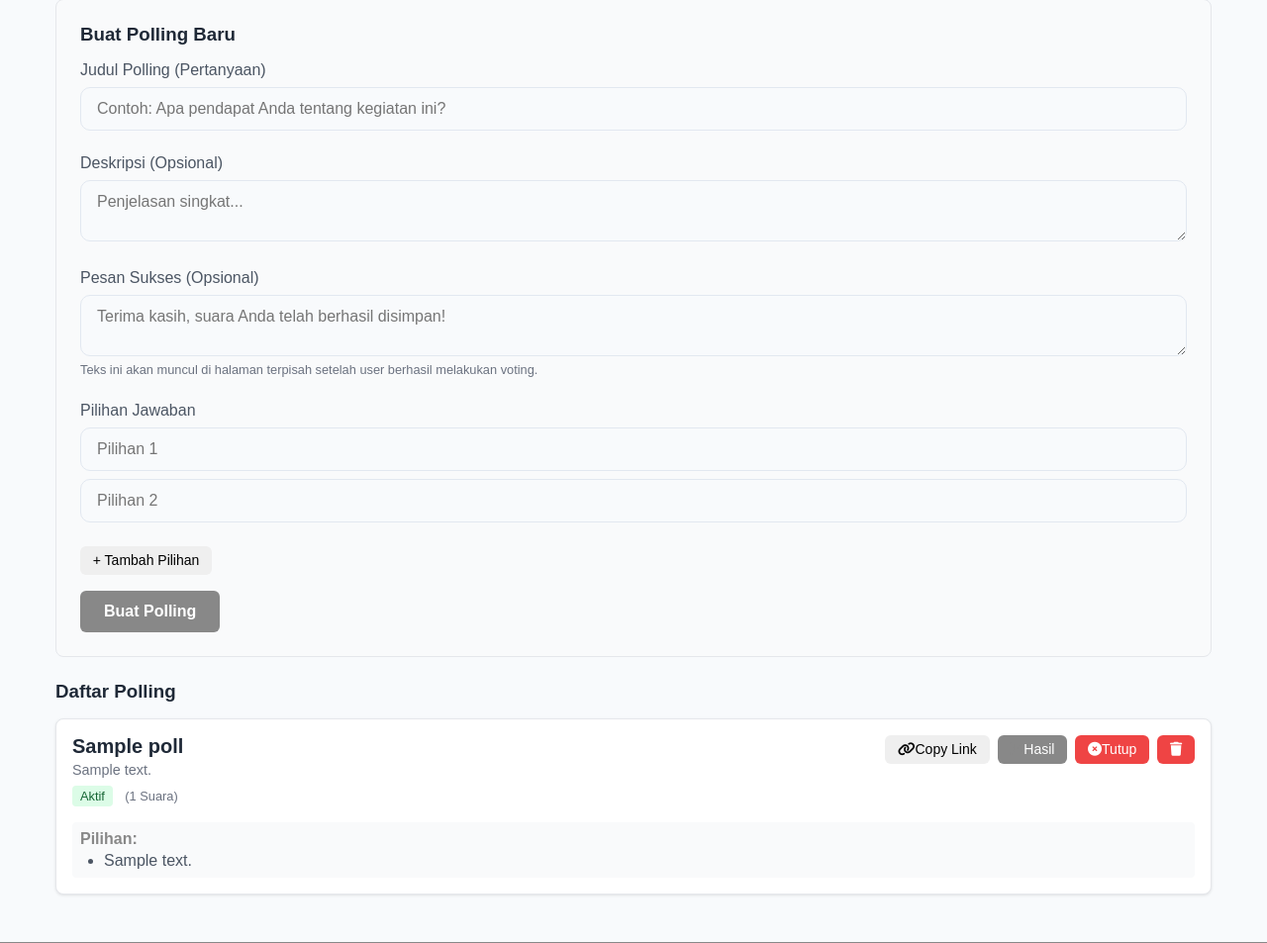
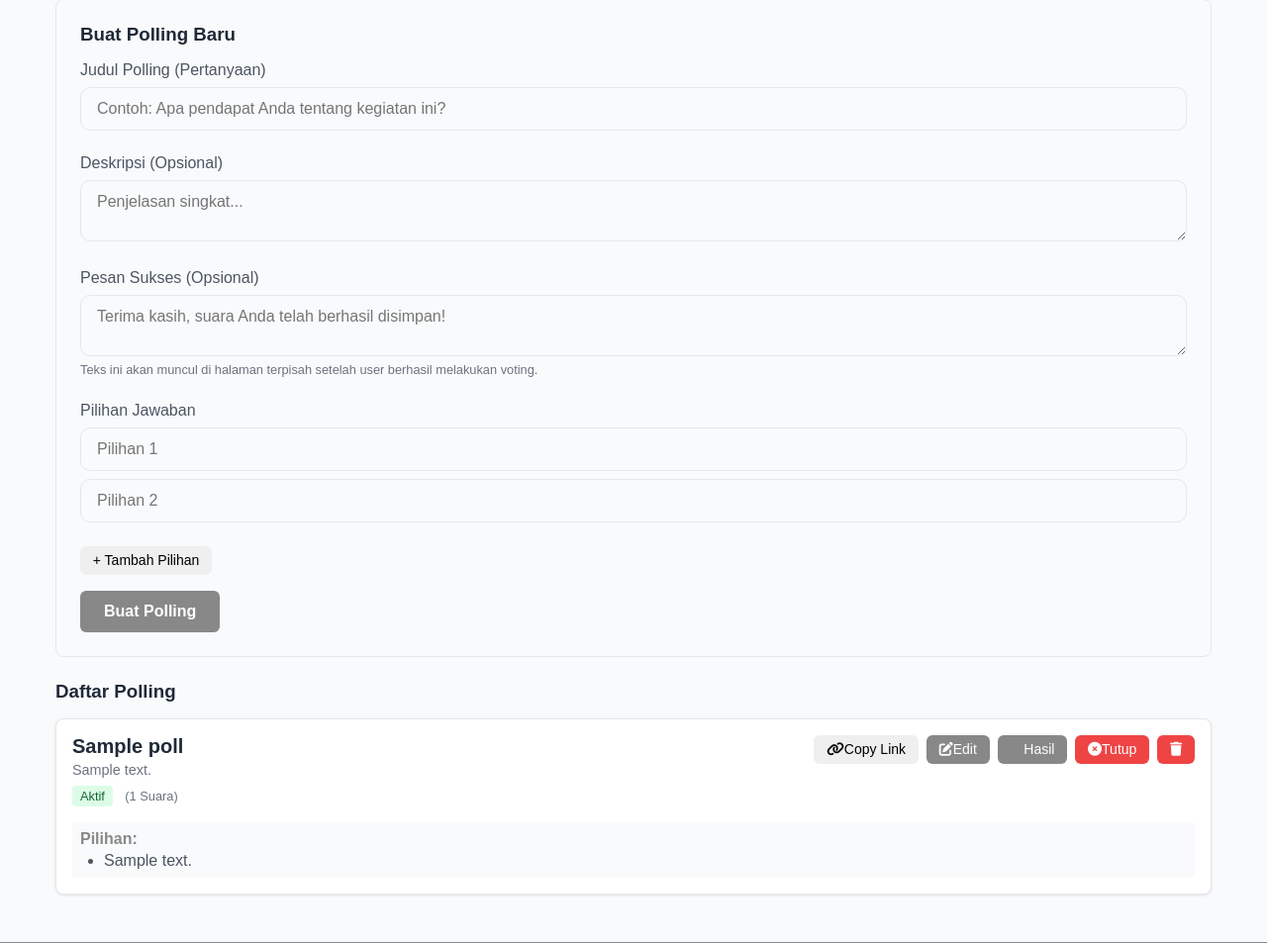
Before and after one commit to Hilmanalmas/Orc-Vote-IPM-Tangsel, a PHP site: page /panel-admin/manage_polls in a window 1280 px wide. Shown: the part 865-1818 px from the top of the page at 99% size. Run offline with PHP 8.4, Linux system fonts and the light colour scheme; a user stored in the database is signed in; data comes from the database, SQL or seed files in the repository; tables that the repository leaves empty hold one stand-in row (values such as "Sample post"); grey boxes marked "Sample" are stand-in pictures; some libraries are stand-ins or nearby versions.

Commit message:
feat: add edit poll functionality with modal and backend processing logic

```diff
--- a/panel-admin/manage_polls.php
+++ b/panel-admin/manage_polls.php
@@ -194,6 +194,7 @@ $settings = getSettings($pdo, $adminId);
                                         </div>
                                         <div style="display: flex; gap: 0.5rem;">
                                             <button onclick="copyPollLink('<?= $poll['id'] ?>')" class="btn btn-secondary btn-sm" title="Copy Link"><i class="fas fa-link"></i> Copy Link</button>
+                                            <button onclick='openEditPoll(<?= json_encode($poll) ?>, <?= json_encode($options) ?>)' class="btn btn-primary btn-sm"><i class="fas fa-edit"></i> Edit</button>
                                             <a href="poll_results?id=<?= $poll['id'] ?>" class="btn btn-accent btn-sm"><i class="fas fa-chart-bar"></i> Hasil</a>
                                             <a href="actions.php?action=toggle_poll&id=<?= $poll['id'] ?>&state=<?= $poll['is_active'] ? 0 : 1 ?>" class="btn btn-<?= $poll['is_active'] ? 'danger' : 'success' ?> btn-sm">
                                                 <?= $poll['is_active'] ? '<i class="fas fa-times-circle"></i> Tutup' : '<i class="fas fa-check-circle"></i> Buka' ?>
@@ -229,6 +230,67 @@ $settings = getSettings($pdo, $adminId);
                 <button type="button" class="btn btn-danger btn-sm" style="padding: 0 0.5rem;" onclick="this.parentElement.remove()"><i class="fas fa-trash"></i></button>
             `;
             container.appendChild(div);
+        }
+    </script>
+
+    <!-- Edit Poll Modal -->
+    <div id="edit-modal" style="display: none; position: fixed; top: 0; left: 0; width: 100%; height: 100%; background: rgba(0,0,0,0.5); z-index: 100; align-items: center; justify-content: center;">
+        <div style="background: white; padding: 2rem; border-radius: 8px; width: 90%; max-width: 500px; max-height: 90vh; overflow-y: auto;">
+            <h2 class="mb-4">Edit Polling</h2>
+            <form action="actions.php?action=edit_poll" method="POST">
+                <input type="hidden" name="id" id="edit-poll-id">
+
+                <div class="input-group">
+                    <label>Judul Polling</label>
+                    <input type="text" name="title" id="edit-poll-title" required>
+                </div>
+
+                <div class="input-group">
+                    <label>Deskripsi (Opsional)</label>
+                    <textarea name="description" id="edit-poll-desc" rows="2"></textarea>
+                </div>
+
+                <div class="input-group">
+                    <label>Pesan Sukses (Opsional)</label>
+                    <textarea name="success_message" id="edit-poll-success" rows="2"></textarea>
+                </div>
+
+                <div class="input-group">
+                    <label>Pilihan Jawaban (Hanya ubah teks)</label>
+                    <div id="edit-options-container">
+                        <!-- Options will be injected here via JS -->
+                    </div>
+                </div>
+
+                <div style="display: flex; justify-content: flex-end; gap: 1rem; margin-top: 1rem;">
+                    <button type="button" class="btn btn-secondary" onclick="document.getElementById('edit-modal').style.display='none'">Batal</button>
+                    <button type="submit" class="btn btn-success">Simpan Perubahan</button>
+                </div>
+            </form>
+        </div>
+    </div>
+
+    <script>
+        function openEditPoll(poll, options) {
+            document.getElementById('edit-poll-id').value = poll.id;
+            document.getElementById('edit-poll-title').value = poll.title;
+            document.getElementById('edit-poll-desc').value = poll.description || '';
+            document.getElementById('edit-poll-success').value = poll.success_message || '';
+
+            const container = document.getElementById('edit-options-container');
+            container.innerHTML = '';
+
+            options.forEach(opt => {
+                const div = document.createElement('div');
+                div.style.cssText = 'display: flex; gap: 0.5rem; margin-bottom: 0.5rem;';
+                div.innerHTML = `
+                    <input type="hidden" name="edit_option_ids[]" value="${opt.id}">
+                    <input type="text" name="edit_options[]" value="${opt.option_text}" required style="width: 100%;">
+                `;
+                container.appendChild(div);
+            });
+
+            document.getElementById('edit-modal').style.display = 'flex';
         }
 
         function copyPollLink(pollId) {
```
Also changed, not shown: panel-admin/actions.php (+47 -0 lines).
